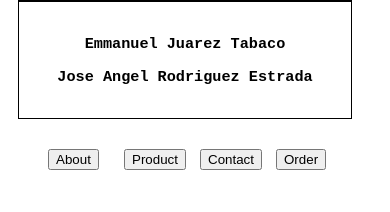
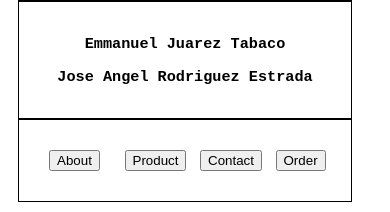
Before and after one commit to AngelRoEst/Practica-3.1, a plain HTML site: page index.html in a window 390 px wide. Shown: the part 396-608 px from the top of the page. Drawn offline with Linux system fonts and the light colour scheme.

Commit message:
medias query commit 2

```diff
--- a/style.css
+++ b/style.css
@@ -43,6 +43,23 @@
     }
     .header-medium {
       padding: 2px 1%;
+    }
+}
+
+@media (max-width: 430px) {
+    h1 {
+      font-size: 20px;
+    }
+    .header-medium {
+      padding: 2px 0.5%;
+    }
+    .button-about, .button-product, .button-contact, .button-order {
+      width: 100%;
+      padding: 2px;
+    }
+    [class*="col-"] {
+      width: 100%;
+      padding: 2px;
     }
 }
 
@@ -136,3 +153,7 @@ h1{
     border: 1px solid black;
     flex: 2;
 }
+
+.col-3-navegacion{
+    border: 1px solid black;
+}
```
